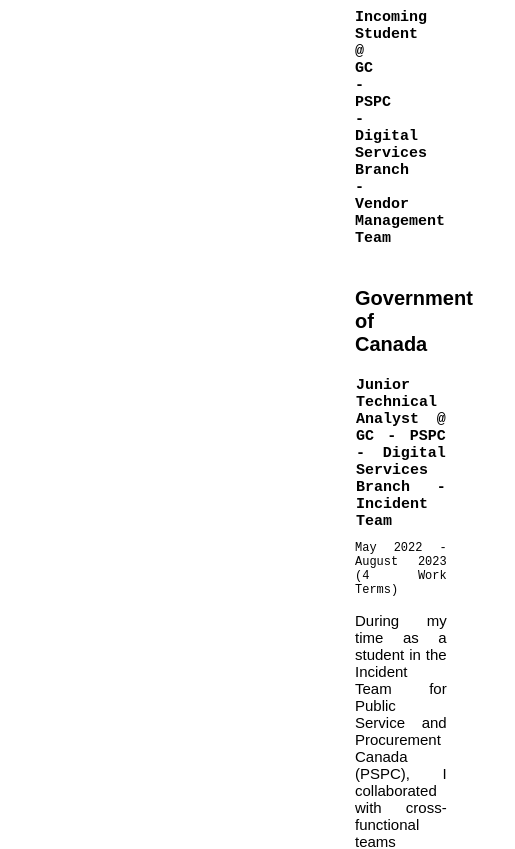
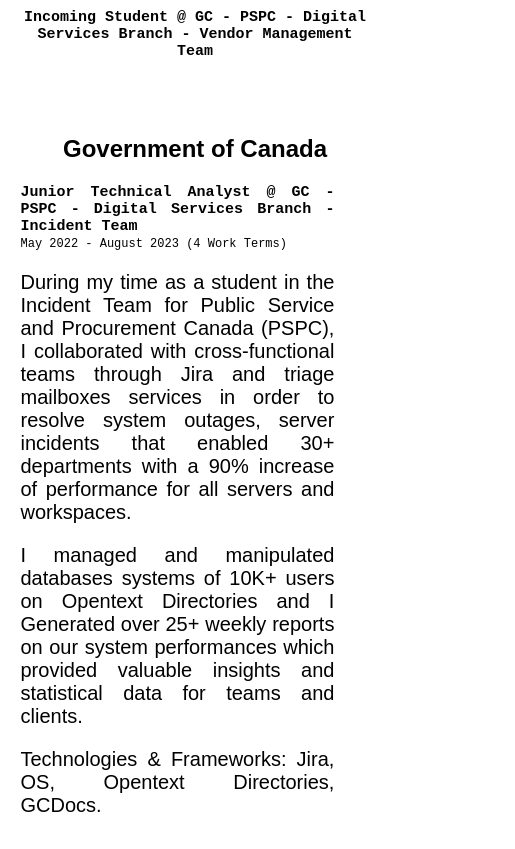
Before and after one commit to lixu4n/Celeste, a React (Create React App) app: page / in a window 390 px wide. Shown: the part 1420-2269 px from the top of the page, 515 px wide, since content can reach past the window. Built offline with nearby package versions, Linux system fonts and the light colour scheme.

Commit message:
Added Responsive Design to Experience Section

```diff
--- a/src/components/Experience.js
+++ b/src/components/Experience.js
@@ -12,7 +12,7 @@
                     Digital Services Branch - Vendor Management Team
           </h3>
         </div>
-        <div className="container text-center">
+
           <h2 className="workExperienceTitle">Government of Canada </h2>
 
           <div className="workExperienceMain">
@@ -38,6 +38,7 @@
 
                 </div>
                     <p>
+
                     During my time as a student in the Incident Team for Public Service and Procurement Canada (PSPC),
                     I collaborated
                       with cross-functional teams through Jira and triage mailboxes
@@ -54,14 +55,14 @@
 
                     </p>
                     <p>
-                      Technologies & Frameworks: Jira, OS, Opentext Directories, GCDocs,
+                      Technologies & Frameworks: Jira, OS, Opentext Directories, GCDocs.
                     </p>
                   </td>
                 </tr>
               </tbody>
             </table>
           </div>
-        </div>
+
       </section>
     );
   }
--- a/src/styles/Experience.css
+++ b/src/styles/Experience.css
@@ -1,6 +1,5 @@
 /* Experience.css */
-
-/* Apply base font-family */
+/* base font-family */
 * {
     font-family: 'Martian Mono', monospace;
   }
@@ -13,24 +12,30 @@
     font-family: 'Montserrat', sans-serif;
   }
 
-  /* Work Experience section */
+  /*  Experience section */
 
   #WorkExperience {
     padding: 50px 0;
+    display: flex;
+    flex-direction: column;
+    align-items: center;
   }
+
+
 
   .project-section-heading {
     text-align: justify;
     margin-bottom: 40px;
-    margin-left: 355px;
-    margin-right: 355px;
+    max-width: 50%;
+    text-align: center;
   }
 
   .sectionCentralHeading {
     font-size: 30px;
     margin-bottom: 10px;
     padding-top: 10px;
-    padding-bottom:20px;
+    padding-bottom: 20px;
+
   }
 
   .section-subheading {
@@ -39,56 +44,67 @@
     font-weight: bold;
   }
 
+  .workExperienceTitle,
+  .workExperienceMain,
+  .workTermDate {
+    max-width: 45%;
+    text-align: left;
+  }
   .workExperienceTitle {
-    font-size: 20px;
+    max-width: 70%;
+    text-align: left;
+
+
+  }
+  .workExperienceMain,
+  .workTermDate {
     margin-bottom: 20px;
-    margin-left: 355px;
-    margin-right: 355px;
     text-align: justify;
-  }
 
-  .workExperienceMain {
-    font-size: 20px;
-    max-width: 50%;
-
-    text-align: justify;
-    margin-top: 20px;
-    margin-left: 355px;
-    margin-right: 355px;
   }
 
   .workExperienceTable {
     width: 100%;
     border-collapse: collapse;
-
   }
 
-
   .workExperienceTable th {
-    width: 20%;
+    width: 25%;
     font-weight: bold;
     font-size: 15px;
   }
 
   .workExperienceTable td {
-    padding: 10px 0;
-    font-size: 10px;
+    font-size: 20px;
 
   }
+
   .workTermDate {
     font-size: 12px;
+    margin-bottom: 10px;
 
-    margin-bottom: 10px;
-    /* Add any additional styling you prefer */
   }
-
-
 
   .workExperienceTable p {
     margin-bottom: 10px;
-    font-size: 15px;
+    font-size: 20px;
   }
 
   .workExperienceTable b {
     font-size: 15px;
   }
+
+  /* Responsive  */
+
+  @media (max-width: 768px) {
+    .project-section-heading,
+    .workExperienceTitle,
+    .workExperienceMain,
+    .workTermDate,
+    .workExperienceTable {
+      max-width: 90%; /* Adjust for smaller screens */
+
+    }
+
+
+  }
```
